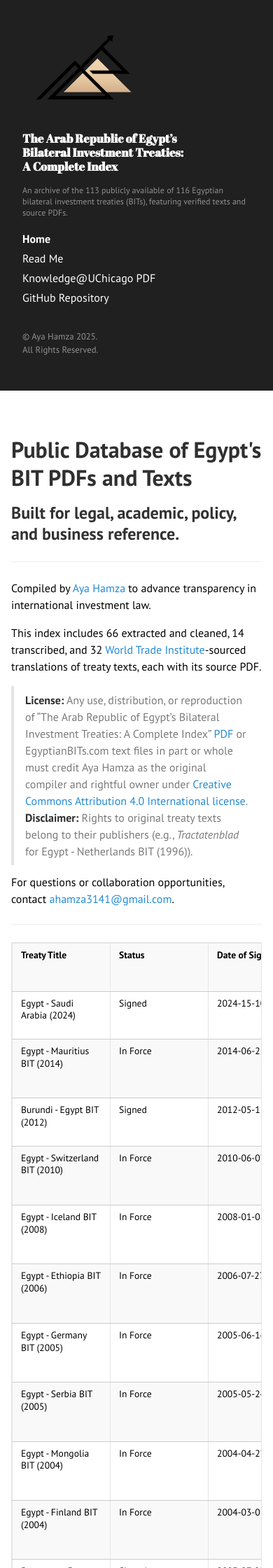
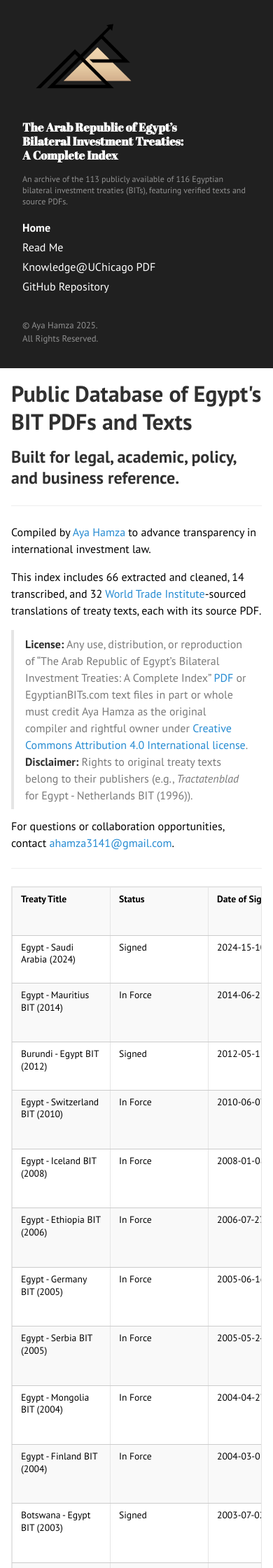
Before and after one commit to ayahamza1/MENABITs, a Jekyll site: the page built from index.md, in a window 390 px wide. Shown: the top 2240 px of the page at 70% size. Built offline with Jekyll 4.4.1, drawn with Linux system fonts in a browser that asks for light colours.

Commit message:
Update hyde.css

```diff
--- a/public/css/hyde.css
+++ b/public/css/hyde.css
@@ -134,10 +134,10 @@
 
 /* === Logo Styling === */
 .logo-img {
-  height: 120px;
+  height: 120px; /* or 50px, choose one */
   width: auto;
   display: block;
-  margin-bottom: 0.5rem; /* tighter spacing between logo and title */
+  margin-bottom: 1rem;
 }
 
 .logo-dark { display: none; }
@@ -159,17 +159,6 @@
 .content {
   background-color: #ffffff;
   color: #000000;
-}
-
-.logo-img {
-  height: 50px;
-  margin-bottom: 1rem;
-}
-.logo-light {
-  display: block !important;
-}
-.logo-dark {
-  display: none !important;
 }
 
 /* === Amendment Protocol Column Specific === */
@@ -259,3 +248,22 @@
   margin-left: 0;
   padding-left: 0;
 }
+
+/* === Mobile Sidebar and Content Layout === */
+@media (max-width: 48em) {
+  .sidebar {
+    position: relative;
+    width: 100%;
+    padding: 1rem;
+  }
+
+  .content {
+    margin-left: 0;
+    padding: 1rem;
+    max-width: 100%;
+  }
+
+  .sidebar-sticky {
+    position: static;
+  }
+}
```
